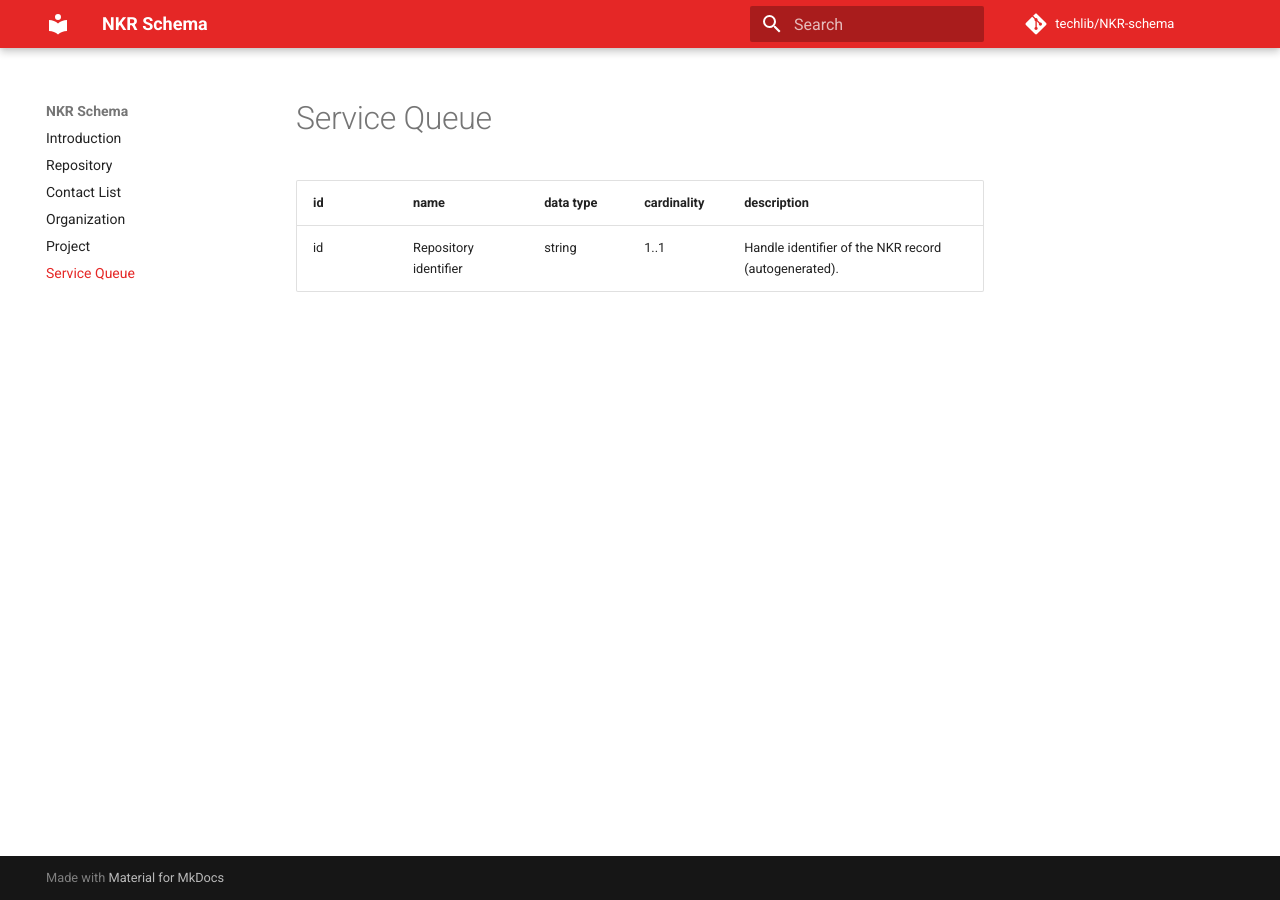
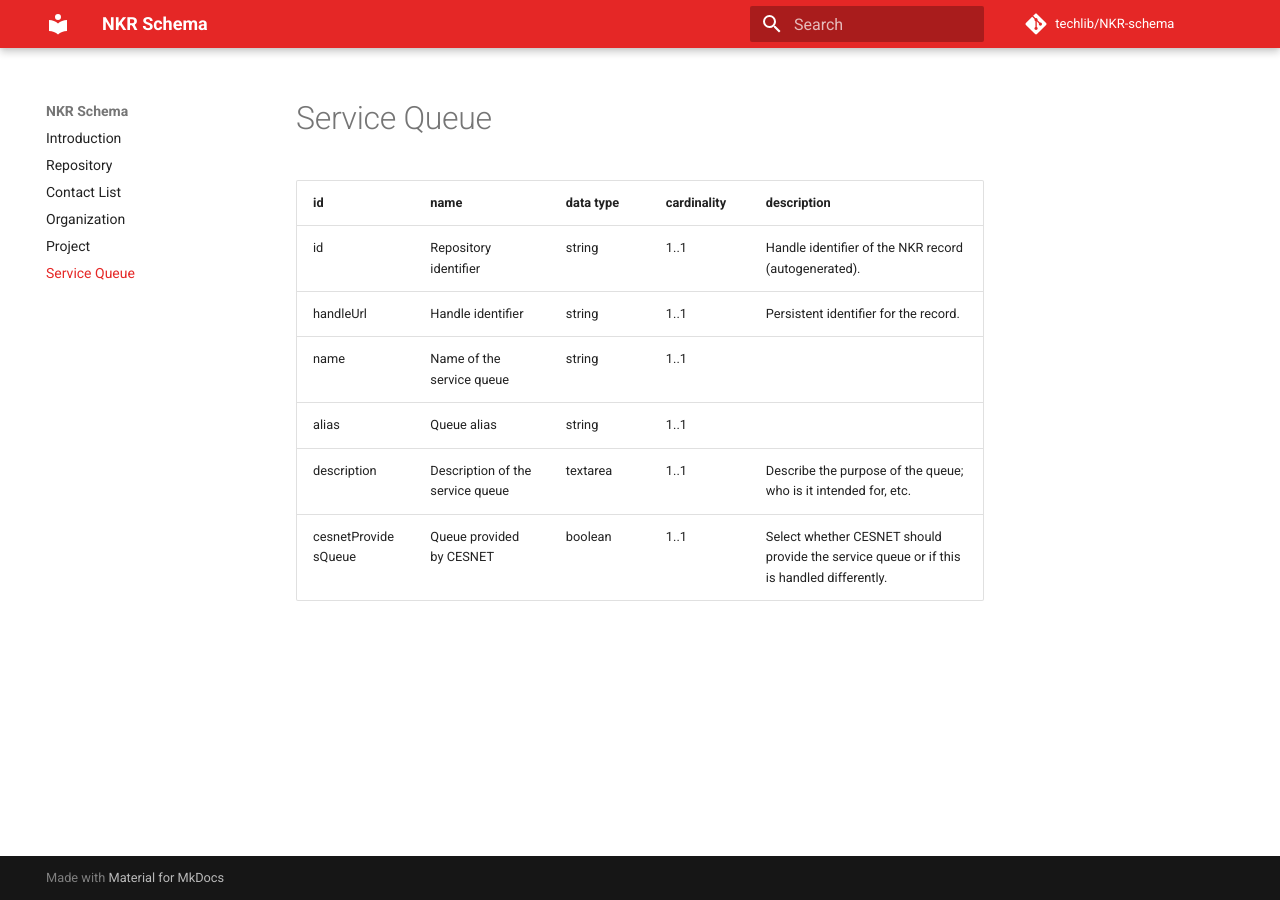
Before and after one commit to techlib/NKR-schema, an MkDocs documentation site: the page built from docs/service-queue.md, in a window 1280 px wide. Built offline with MkDocs 1.6.1 and Material for MkDocs 9.7.7, drawn with Linux system fonts in a browser that asks for light colours; comment, search, counter and statistics services are not loaded.

Commit message:
Update service-queue.md

```diff
--- a/docs/service-queue.md
+++ b/docs/service-queue.md
@@ -1,3 +1,8 @@
 id | name | data type | cardinality | description
 -- | -- | -- | -- | --
 id | Repository identifier | string | 1..1 | Handle identifier of the NKR record (autogenerated).
+handleUrl | Handle identifier | string | 1..1 | Persistent identifier for the record.
+name | Name of the service queue | string | 1..1 |
+alias | Queue alias | string | 1..1 |
+description | Description of the service queue | textarea | 1..1 | Describe the purpose of the queue; who is it intended for, etc.
+cesnetProvidesQueue | Queue provided by CESNET | boolean | 1..1 | Select whether CESNET should provide the service queue or if this is handled differently.
```
